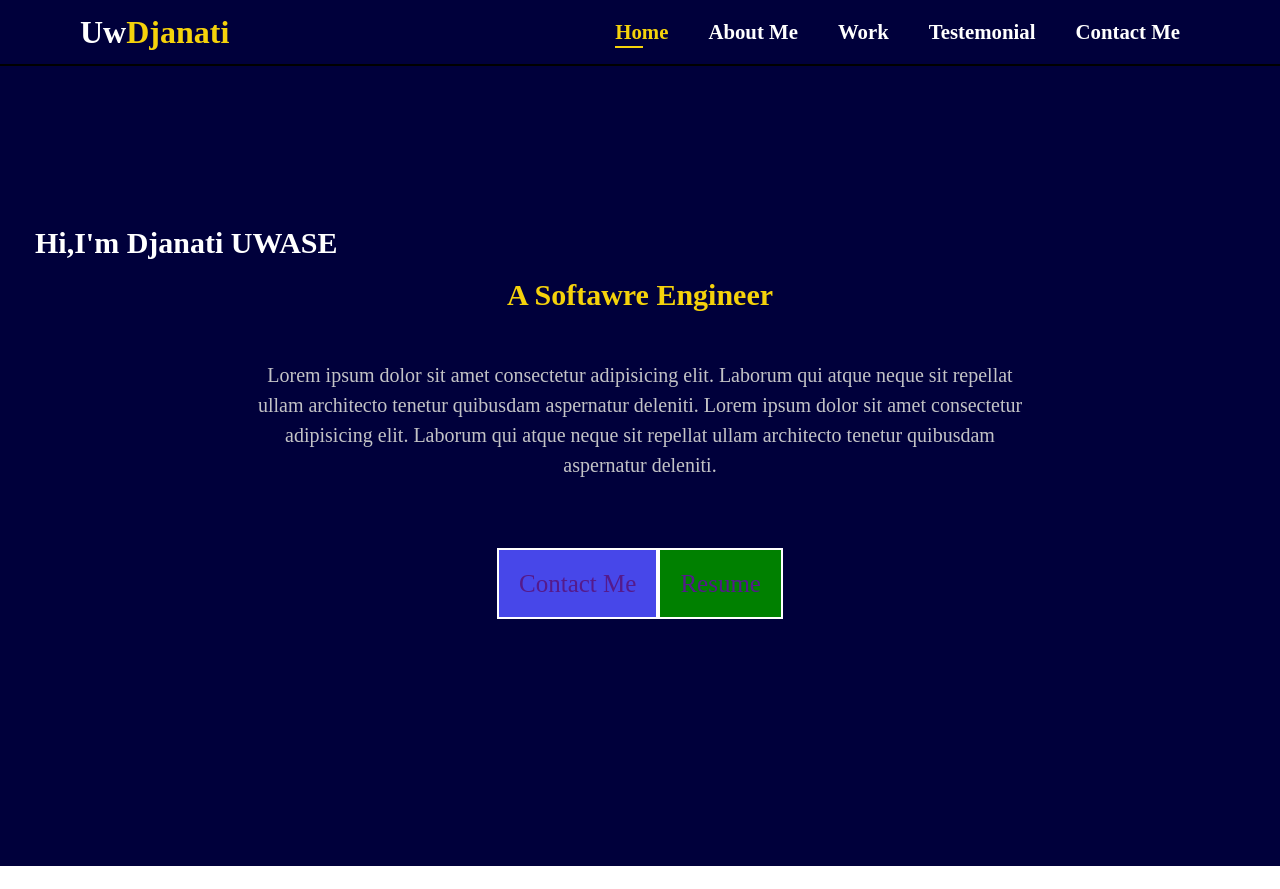
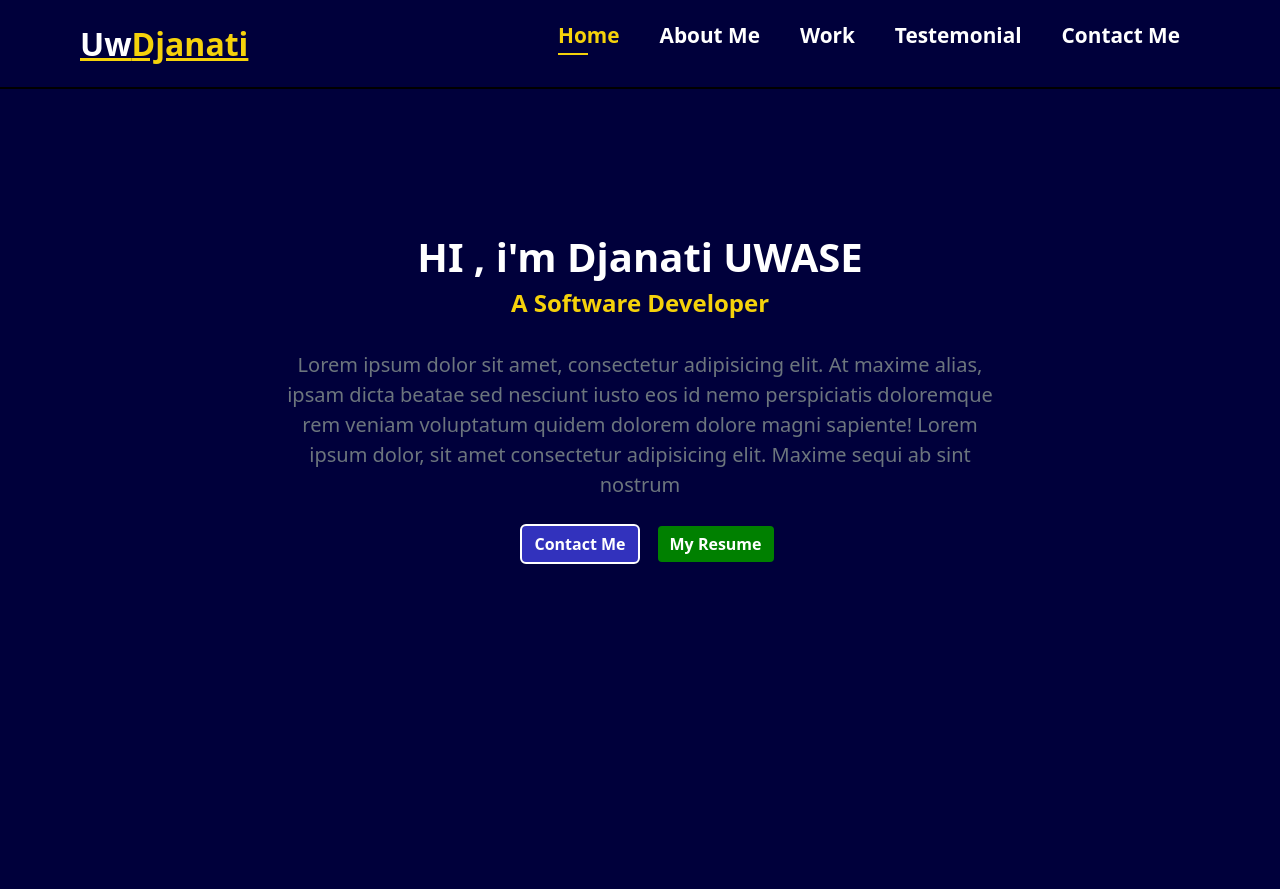
Before and after one commit to uwdjany/My-Portfolio-Website-, a React (Create React App) app: page / in a window 1280 px wide. Before the commit the page ends 866 px from the top, so only its background shows below. Built offline with nearby package versions, Linux system fonts and the light colour scheme.

Commit message:
some changes added

```diff
--- a/src/index.js
+++ b/src/index.js
@@ -1,6 +1,8 @@
 import React from "react";
 import  ReactDOM  from "react-dom";
 import App from './App'
+import 'bootstrap/dist/css/bootstrap.min.css';
+import 'bootstrap/dist/js/bootstrap.bundle.min.js';
 
 
 ReactDOM.render(<App/>,document.querySelector("#root"));
--- a/src/views/home.js
+++ b/src/views/home.js
@@ -14,42 +14,36 @@ const Home = () => {
 
     <>
     <Navigation/>
+    <div className='cs'>
 
-<section className='home-section'>
+<section className=''>
+<div className='container'>
+  <div className='text-center'>
+<h1 id="heading-one">HI , i'm Djanati UWASE</h1>
+<h4 id="heading-two">A Software Developer</h4>
+  </div>
+  <div className='row justify-content-center'>
+    <div className='col-md-8 text-center'>
+<p className='text-muted my-4' id='paragraph'>
+Lorem ipsum dolor sit amet, consectetur adipisicing elit. At
+              maxime alias, ipsam dicta beatae sed nesciunt iusto eos id nemo
+              perspiciatis doloremque rem veniam voluptatum quidem dolorem
+              dolore magni sapiente! Lorem ipsum dolor, sit amet consectetur
+              adipisicing elit. Maxime sequi ab sint nostrum
 
-  <div className='container'>
+</p>
+<a className='btn btn-primary fw-bold mx-3' id="btn-one" href='#'>Contact Me</a>
 
-<div className='title'>
-  <h1>Hi,I'm Djanati UWASE</h1>
-  <h4>A Softawre Engineer</h4>
+<a className='btn btn-primary fw-bold' id="btn-two" href='#'>My Resume</a>
+
+    </div>
+  </div>
 </div>
-<div className='intro'>
-<p> Lorem ipsum dolor sit amet consectetur adipisicing elit. Laborum qui
-              atque neque sit repellat ullam architecto tenetur quibusdam
-              aspernatur deleniti.
-              Lorem ipsum dolor sit amet consectetur adipisicing elit. Laborum qui
-              atque neque sit repellat ullam architecto tenetur quibusdam
-              aspernatur deleniti.
-
-
-
-              </p>
-</div>
-
-<div className='btn'>
-  <a href='' className='contact'>Contact Me</a>
-  <a href='' className='resume'>Resume</a>
-</div>
-
-
-  </div>
-
-
 
 
 </section>
 
-
+</div>
 </>
 
   )
--- a/src/views/style.css
+++ b/src/views/style.css
@@ -17,73 +17,44 @@
   --text-white: #fff;
   --text-secondary: rgba(206, 206, 206, 0.945);
 }
-.home-section {
+.cs{
   background-color: var(--primary);
   width: 100%;
   height: 100vh;
+  object-fit: cover;
 }
-
-.container {
-  text-align: center;
-  padding-top: 10em;
+.container{
+  padding: 9rem;
 }
-.intro {
-  padding-top: 30px;
-  width: 80%;
-  padding-left: 20%;
-}
-.intro p {
-  font-size: 30px;
-  line-height: 30px;
-  font-weight: 500;
-  color: var(--text-secondary);
-}
-.container h1 {
-  font-size: 40px;
+#heading-one{
   color: var(--text-white);
   font-weight: 700;
+  /* font-size: 50px; */
 }
-.container h4 {
-  font-size: 30px;
+#heading-two{
   color: var(--secondary);
+  font-weight: 700;
+
 }
-.title h4 {
-  padding: 18px;
+#paragraph{
+  font-size: 20px;
 }
-.btn {
+#btn-one{
+ background-color: #3232bd;
+ border: solid #fff 2px;
+ transition: 0.3s ease-in-out;
 
-  padding: 90px;
 }
-
-.btn .contact {
-  background: rgb(71, 71, 233);
-  padding: 20px;
-  font-size: 25px;
-  border: 2px solid #fff;
+#btn-one:hover{
+  background-color: var(--primary);
+  color: #f5d20b;
 }
-.btn .resume {
-  background: green;
-  padding: 20px;
-  font-size: 25px;
-  border: 2px solid #fff;
+#btn-two{
+  background-color: green;
+  border: solid 2px #00003b;
+  transition: 0.3s ease-in-out;
 }
-@media screen and (min-height:769px){
-    .home-section {
-        background-color: var(--primary);
-        width: 100%;
-        height: 100vh;
-      }
-
-    .intro p{
-        font-size: 20px;
-        line-height: 30px;
-        width: 100%;
-        height: 100%;
-
-    }
-    .title h1{
-        display: flex;
-        font-size: 30px;
-        padding-left: 35px;
-    }
+#btn-two:hover{
+  background-color: greenyellow;
+  color: #00003b;
 }
```
